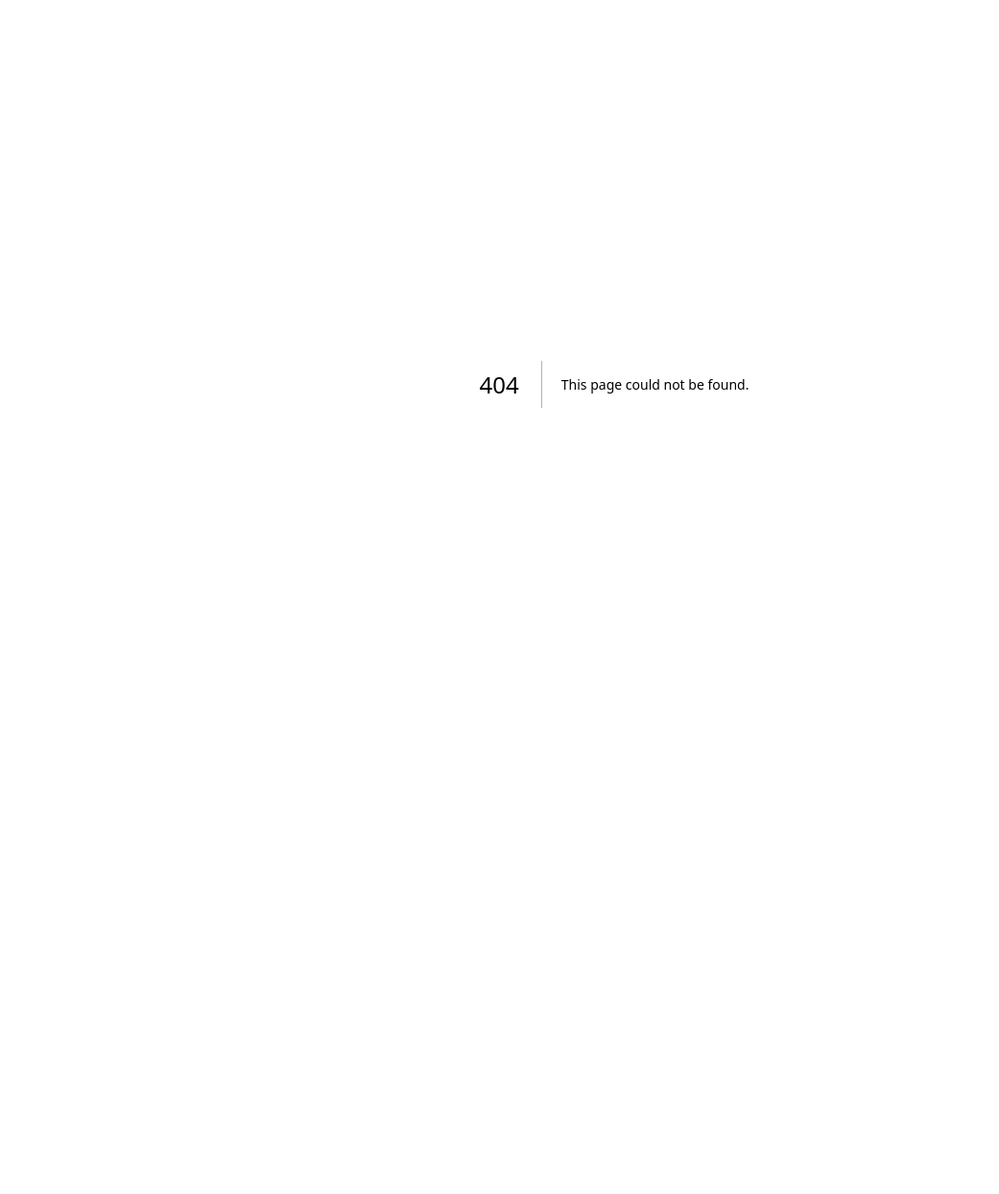
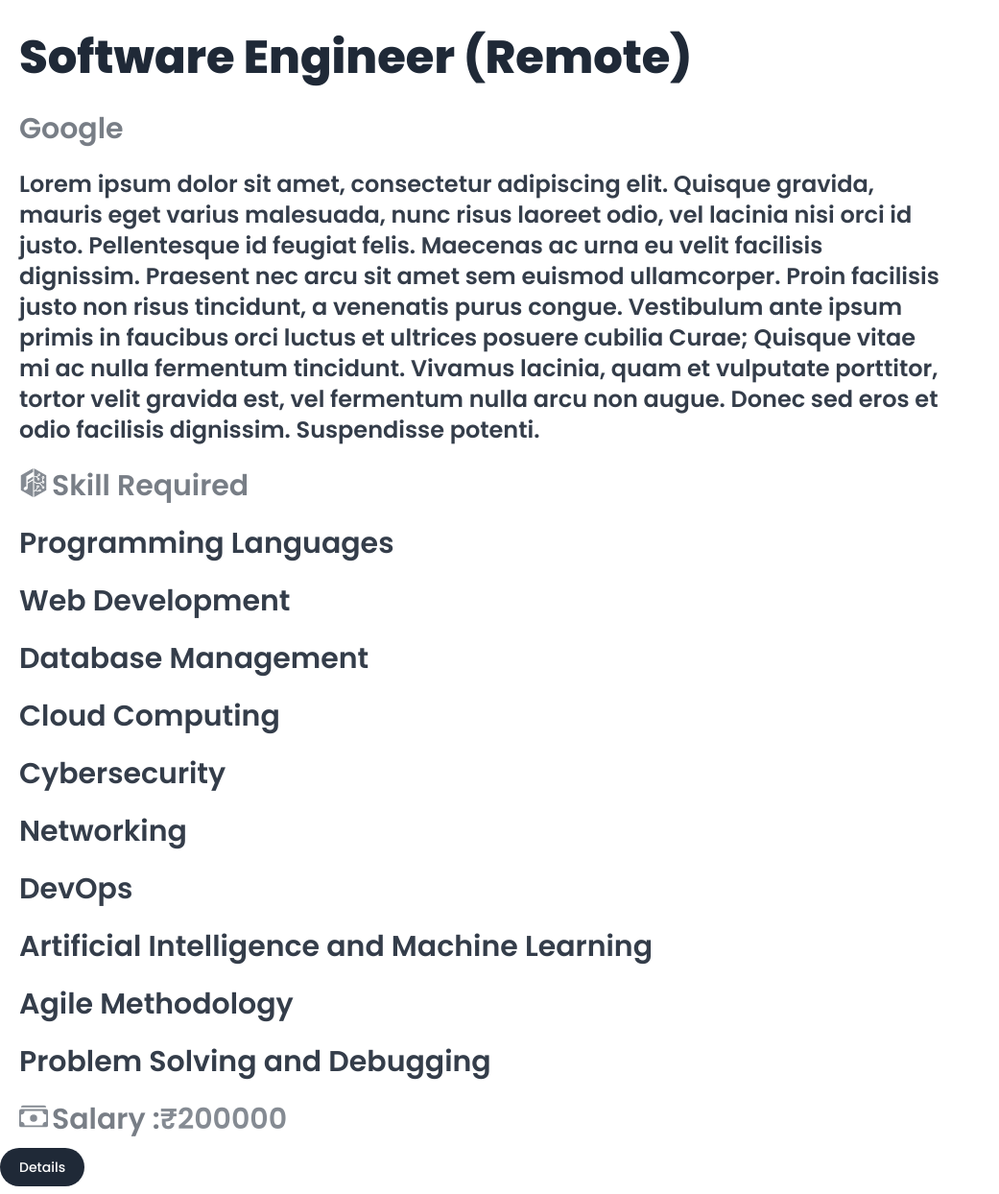
Before and after one commit to aqeelshamz/skillsift, a Next.js app in the folder frontend/skillsift/: page /JobDetails in a window 1280 px wide. Before the commit this address had no page. Shown: the whole page at 96% size, without its empty margins (0-1041 px from the left). Before the commit the page ends 800 px from the top, so only its background shows below. Built offline with nearby package versions, Linux system fonts and the light colour scheme.

Commit message:
details button

```diff
--- /dev/null
+++ b/frontend/skillsift/src/app/JobDetails/page.tsx
@@ -0,0 +1,57 @@
+"use client";
+
+import Homepage from "../components/Homepage";
+import { SiMusicbrainz } from "react-icons/si";
+import { BsCashStack } from "react-icons/bs";
+
+export default function Page() {
+  const skill = [
+    "Programming Languages",
+    "Web Development",
+    "Database Management",
+    "Cloud Computing",
+    "Cybersecurity",
+    "Networking",
+    "DevOps",
+    "Artificial Intelligence and Machine Learning",
+    "Agile Methodology",
+    "Problem Solving and Debugging"
+]
+
+  return (
+    <div className="bg-white w-full overflow-auto ">
+      <div className="md:text-5xl text-3xl font-extrabold mt-4 p-3 md:p-5">
+        Software Engineer (Remote)
+      </div>
+      <div className="md:text-3xl text-xl font-semibold opacity-60 p-3 md:px-5 ">
+        Google
+      </div>
+      <div className="md:text-2xl text-lg w-[1000px] font-semibold opacity-90 p-3 md:px-5 ">
+        Lorem ipsum dolor sit amet, consectetur adipiscing elit. Quisque
+        gravida, mauris eget varius malesuada, nunc risus laoreet odio, vel
+        lacinia nisi orci id justo. Pellentesque id feugiat felis. Maecenas ac
+        urna eu velit facilisis dignissim. Praesent nec arcu sit amet sem
+        euismod ullamcorper. Proin facilisis justo non risus tincidunt, a
+        venenatis purus congue. Vestibulum ante ipsum primis in faucibus orci
+        luctus et ultrices posuere cubilia Curae; Quisque vitae mi ac nulla
+        fermentum tincidunt. Vivamus lacinia, quam et vulputate porttitor,
+        tortor velit gravida est, vel fermentum nulla arcu non augue. Donec sed
+        eros et odio facilisis dignissim. Suspendisse potenti.
+      </div>
+
+      <div className="md:text-3xl text-xl font-semibold opacity-60 p-3 md:px-5 flex">
+        <SiMusicbrainz className="opacity-90 mr-1" size={30} /> Skill Required{" "}
+      </div>
+      {skill.map((item:string ,index:number) => (
+        <li className="md:text-3xl text-xl font-semibold opacity-90 p-3 md:px-5 flex" key={index}>{item}</li>
+      ))}
+
+      <div className="md:text-3xl text-xl font-semibold opacity-60 p-3 md:px-5 flex">
+        <BsCashStack className="opacity-90 mr-1" size={30} /> Salary : <span className="opacity-90">₹200000</span>
+      </div>
+
+      <button type="button" className="text-white bg-gray-800 hover:bg-gray-900 focus:outline-none focus:ring-4 focus:ring-gray-300 font-medium rounded-full text-sm px-5 py-2.5 mr-2 mb-2  ">Details</button>
+
+    </div>
+  );
+}
--- a/frontend/skillsift/src/app/components/Homepage.tsx
+++ b/frontend/skillsift/src/app/components/Homepage.tsx
@@ -6,7 +6,7 @@
 <div className="w-full h-full overflow-auto">
 
     <div className="  bg-gray-200">
-    <p className="text-5xl font-extrabold p-6">Recent jobs</p>
+    <p className="text-2xl sm:text-5xl font-extrabold p-6">Recent jobs</p>
 
     <div className="flex space-x- md:px-8    items-center gap-3     flex-wrap justify-start   px-3 py-1">
     <Card/><Card/><Card/>
@@ -16,7 +16,7 @@
 </div>
 
       <div className="  bg-gray-200">
-        <p className="text-5xl font-extrabold p-6">Recommended jobs</p>
+        <p className="text-2xl sm:text-5xl font-extrabold p-6">Recommended jobs</p>
 
         <div className="flex space-x- md:px-8    items-center gap-3     flex-wrap justify-start   px-3 py-1">
         <Card/><Card/><Card/>
```
